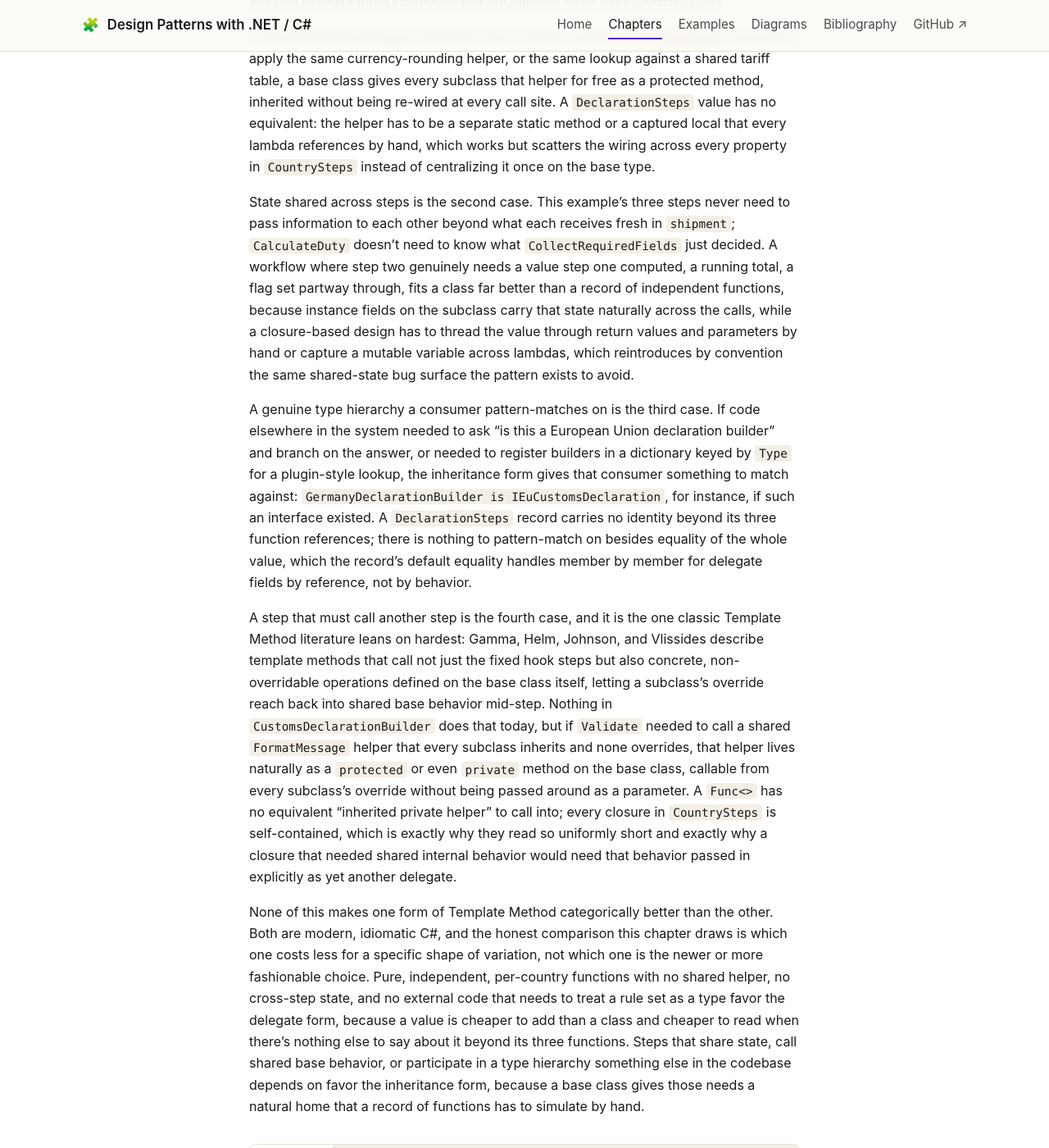
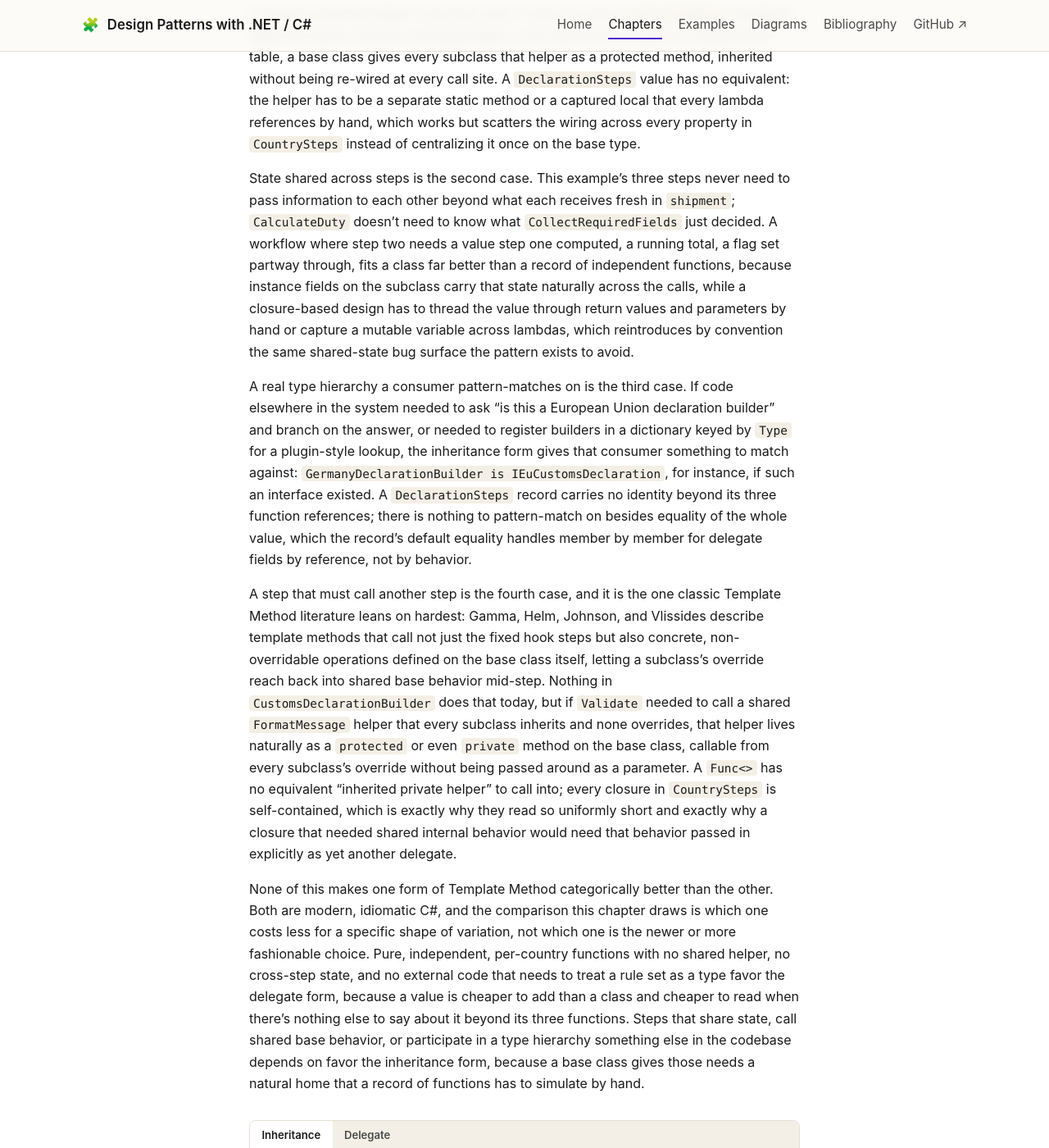
Before and after one commit to patterncatalyst/csharp-design-patterns, a Jekyll site: the page built from _docs/12-template-method-and-the-delegate-alternative.md, in a window 1280 px wide and 1400 px high, scrolled down 6725 px. Shown: the whole window at 82% size. Built offline with Jekyll 4.4.1, drawn with Linux system fonts in a browser that asks for light colours; some of the changed text lies outside the part shown.

```diff
--- a/_docs/12-template-method-and-the-delegate-alternative.md
+++ b/_docs/12-template-method-and-the-delegate-alternative.md
@@ -231,7 +231,7 @@ balance shifts back toward a class.
 A shared protected helper is the first case. If every country's
 `CalculateDuty` needed to apply the same currency-rounding helper, or the
 same lookup against a shared tariff table, a base class gives every
-subclass that helper for free as a protected method, inherited without
+subclass that helper as a protected method, inherited without
 being re-wired at every call site. A `DeclarationSteps` value has no
 equivalent: the helper has to be a separate static method or a captured
 local that every lambda references by hand, which works but scatters the
@@ -241,7 +241,7 @@ once on the base type.
 State shared across steps is the second case. This example's three steps
 never need to pass information to each other beyond what each receives
 fresh in `shipment`; `CalculateDuty` doesn't need to know what
-`CollectRequiredFields` just decided. A workflow where step two genuinely
+`CollectRequiredFields` just decided. A workflow where step two
 needs a value step one computed, a running total, a flag set partway
 through, fits a class far better than a record of independent functions,
 because instance fields on the subclass carry that state naturally across
@@ -250,7 +250,7 @@ return values and parameters by hand or capture a mutable variable across
 lambdas, which reintroduces by convention the same shared-state bug surface
 the pattern exists to avoid.
 
-A genuine type hierarchy a consumer pattern-matches on is the third case.
+A real type hierarchy a consumer pattern-matches on is the third case.
 If code elsewhere in the system needed to ask "is this a European Union
 declaration builder" and branch on the answer, or needed to register
 builders in a dictionary keyed by `Type` for a plugin-style lookup, the
@@ -278,7 +278,7 @@ behavior would need that behavior passed in explicitly as yet another
 delegate.
 
 None of this makes one form of Template Method categorically better than
-the other. Both are modern, idiomatic C#, and the honest comparison this
+the other. Both are modern, idiomatic C#, and the comparison this
 chapter draws is which one costs less for a specific shape of variation,
 not which one is the newer or more fashionable choice. Pure, independent,
 per-country functions with no shared helper, no cross-step state, and no
@@ -328,10 +328,10 @@ var declaration = DeclarationEngine.Build(shipment, CountrySteps.Japan);
 Proving the two forms agree sounds like it should be a single equality
 assertion: build a declaration both ways and assert the two records are
 equal. That assertion does not do what it looks like it does here, and the
-reason is worth naming precisely because it recurs anywhere a record
+reason matters precisely because it recurs anywhere a record
 carries a collection behind an interface type. `CustomsDeclaration` declares
 `RequiredFields` and `ValidationMessages` as `IReadOnlyList<string>`. The
-compiler-generated `Equals` a record gets for free compares each member
+compiler-generated `Equals` a record gets automatically compares each member
 using `EqualityComparer<T>.Default` for that member's declared type, and for
 an interface type like `IReadOnlyList<string>` with no overridden equality
 of its own, `EqualityComparer<IReadOnlyList<string>>.Default` falls back to
@@ -411,7 +411,7 @@ implementation in sight does not need an abstract base class or a
 things in order, because a skeleton built for variation that never arrives
 is an abstraction with a carrying cost and no buyer. The customs example in
 this chapter earns the pattern because three real countries, each with a
-genuinely different formula and threshold, exist today and a fourth is a
+a different formula and threshold, exist today and a fourth is a
 realistic addition; a system with one destination country hardcoded and no
 second one planned should write `BuildUnitedStatesDeclaration` as an
 ordinary method and stop there.
@@ -419,12 +419,12 @@ ordinary method and stop there.
 The second failure mode is reaching for Template Method when the "steps"
 being split don't actually share a skeleton at all, only a superficial
 resemblance in their parameter lists. If one country's declaration process
-genuinely needs a fourth step the others skip entirely, or needs its three
+needs a fourth step the others skip entirely, or needs its three
 steps in a different order because its customs authority processes duty
 before confirming required fields, forcing that country through the same
 fixed `Build` sequence as the other two produces a subclass, or a
 `DeclarationSteps` value, that lies about following a shared process it
-doesn't actually follow. The honest fix at that point is not a four-step
+doesn't actually follow. The fix at that point is not a four-step
 template with an optional fourth hook bolted on; it's recognizing that the
 country in question isn't a variation of the same algorithm and doesn't
 belong behind the same skeleton.
```
Also changed, not shown: other parts of _docs/12-template-method-and-the-delegate-alternative.md (+5 -5 lines), _docs/11-strategy-delegates-interfaces-keyed-services.md (+8 -8 lines), _plans/r06-plan.md (+41 -1 lines).
